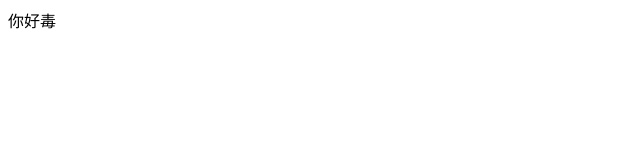
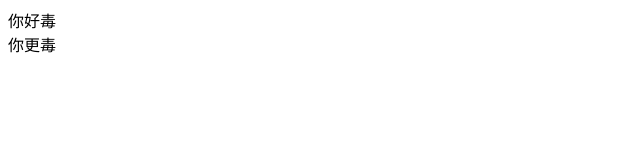
Before and after one commit to xiaodeng-todo/xiaodeng-git, a plain HTML site: page index.html in a window 1280 px wide. Shown: the full height of the page, 0-640 px from the left. Drawn offline with Linux system fonts and the light colour scheme.

Commit message:
修改index.html

```diff
--- a/index.html
+++ b/index.html
@@ -6,5 +6,6 @@
 </head>
 <body>
 	<div>你好毒</div>
+	<div>你更毒</div>
 </body>
 </html>
```
